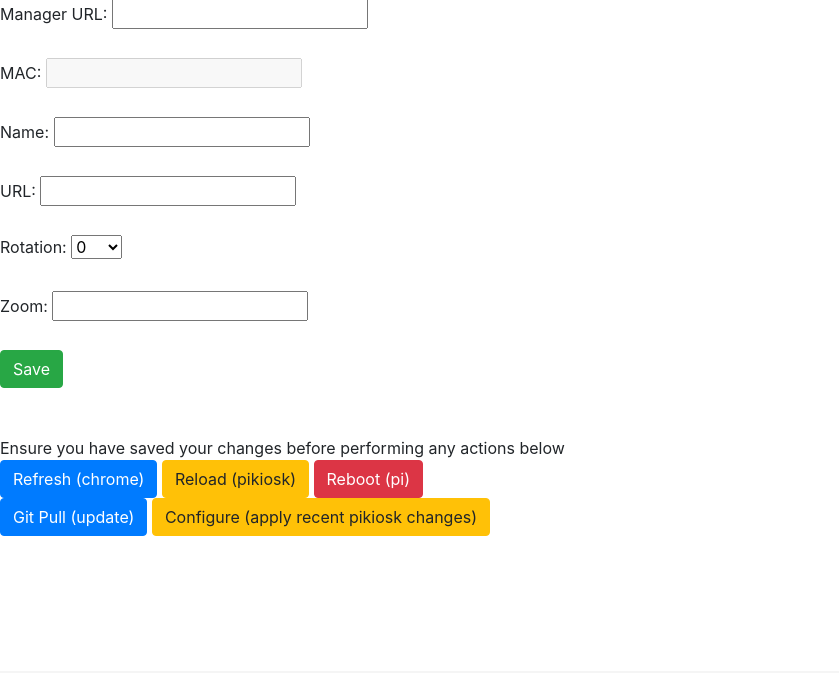
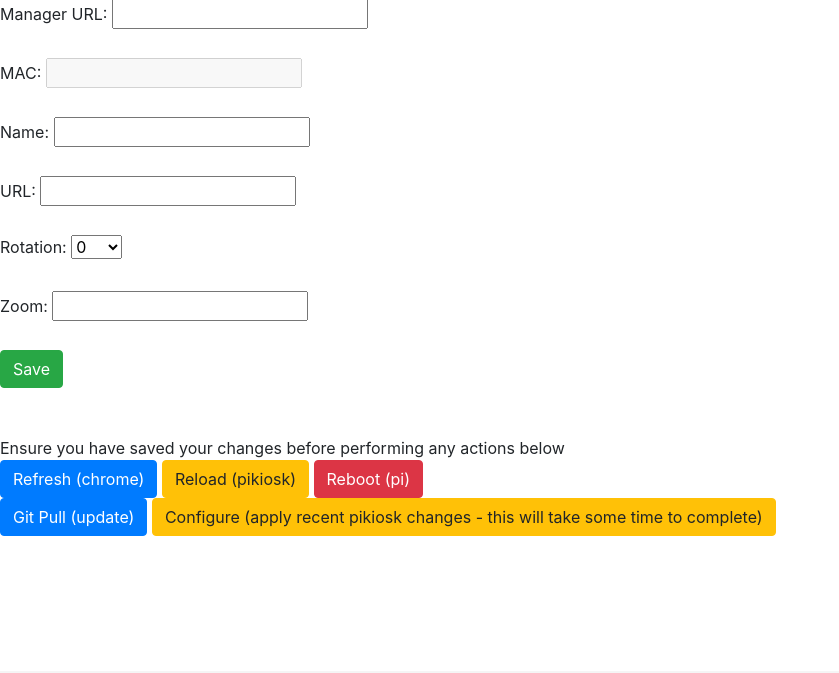
Before and after one commit to Pingue/pikiosk, a Flask app: template localmanager/templates/index.html in a window 1280 px wide. Shown: the part 105-778 px from the top of the page, without its empty margins (0-839 px from the left). Run offline with Flask 3, Linux system fonts and the light colour scheme; the template is opened without the code that fills it, so the values that code supplies are empty.

Commit message:
fix: better messages

```diff
--- a/localmanager/localmanager.py
+++ b/localmanager/localmanager.py
@@ -86,7 +86,7 @@ def gitpull():
 def configure():
     command = '/opt/pikiosk/setup.sh -l -m'
     subprocess.call(command.split(" "))
-    flash('configure in progress', 'success')
+    flash('configure completed', 'success')
     return redirect("/")
 
 if __name__ == "__main__":
--- a/localmanager/templates/index.html
+++ b/localmanager/templates/index.html
@@ -64,7 +64,7 @@
         <a href="/reboot" role="button" class="btn btn-danger" type="submit">Reboot (pi)</a>
         <br/>
         <a href="/gitpull" role="button" class="btn btn-primary" type="submit">Git Pull (update)</a>
-        <a href="/configure" role="button" class="btn btn-warning" type="submit">Configure (apply recent pikiosk changes)</a>
+        <a href="/configure" role="button" class="btn btn-warning" type="submit">Configure (apply recent pikiosk changes - this will take some time to complete)</a>
 
         <footer class="footer">
             <div class="container">
```
